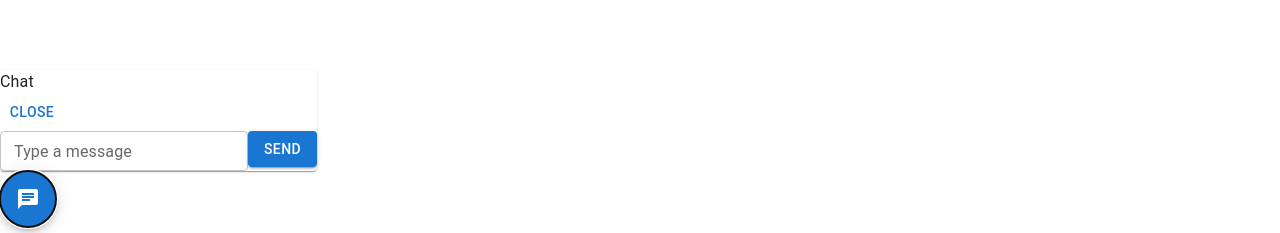
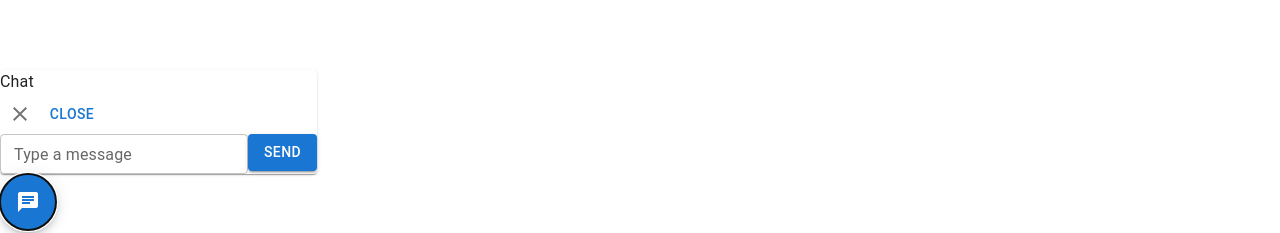
Before and after one commit to itaminul/procurement-reactjs-typescript, a React (Vite) app: page / in a window 1280 px wide. Both pictures are taken after a click on the button 28 px from the left and 428 px from the top of the page. Shown: the part 330-563 px from the top of the page. Built offline with nearby package versions, Linux system fonts and the light colour scheme.

Commit message:
chat box close

```diff
--- a/src/components/layouts/Layout.tsx
+++ b/src/components/layouts/Layout.tsx
@@ -7,8 +7,6 @@ interface props {
 }
 import { Container, Fab, Grid } from "@mui/material";
 import { useSelector } from "react-redux";
-import ChatBoard from "../liveChat/ChatBoard";
-import MessageBox from "../liveChat/MessageBox";
 import Chatbox from "../liveChat/ChatBoard";
 import ChatIcon from "@mui/icons-material/Chat";
 const Layout = ({ children }: props) => {
@@ -41,7 +39,6 @@ const toggleChatbox = () => {
           <Grid>{children}</Grid>
         </Grid>
       </Container>
-      {/* <main style={mainContentStyle}>{children}</main> */}
     </>
   );
 };
--- a/src/components/liveChat/ChatBoard.tsx
+++ b/src/components/liveChat/ChatBoard.tsx
@@ -1,12 +1,9 @@
-import React, { useState } from "react";
+import { useState } from "react";
 import {
-  Box,
   TextField,
   Button,
-  List,
-  ListItem,
-  ListItemText,
   Paper,
+  IconButton,
 } from "@mui/material";
 import './chatBoard.scss'
 
@@ -14,6 +11,8 @@ interface ChatboxProps {
   onClose: () => void;
 }
 
+import SendIcon from "@mui/icons-material/Send";
+import CloseIcon from "@mui/icons-material/Close";
 
 const Chatbox = ({ onClose }: ChatboxProps) => {
   const [message, setMessage] = useState("");
@@ -25,11 +24,15 @@ const Chatbox = ({ onClose }: ChatboxProps) => {
       setMessage("");
     }
   };
+  const [showChatbox, setShowChatbox] = useState(false);
 
   return (
     <Paper className="chatboxContainer">
       <div className="chatboxHeader">
         <div>Chat</div>
+        <IconButton className="chatIcon" onClick={onClose}>
+          {!showChatbox ? <CloseIcon /> : <SendIcon />}
+        </IconButton>
         <Button onClick={onClose}>Close</Button>
       </div>
       <div className="chatboxContent">
@@ -51,29 +54,6 @@ const Chatbox = ({ onClose }: ChatboxProps) => {
         </Button>
       </div>
     </Paper>
-
-    // <Box className="chatboxContainer">
-    //   <List className="messagesContainer">
-    //     {messages.map((msg, index) => (
-    //       <ListItem key={index}>
-    //         <ListItemText primary={msg} />
-    //       </ListItem>
-    //     ))}
-    //   </List>
-    //   <Box className="inputContainer">
-    //     <TextField
-    //       variant="outlined"
-    //       size="small"
-    //       label="Type a message"
-    //       value={message}
-    //       onChange={(e) => setMessage(e.target.value)}
-    //       className="inputField"
-    //     />
-    //     <Button variant="contained" color="primary" onClick={handleSendMessage}>
-    //       Send
-    //     </Button>
-    //   </Box>
-    // </Box>
   );
 };
 
--- a/src/components/liveChat/chatBoard.scss
+++ b/src/components/liveChat/chatBoard.scss
@@ -8,7 +8,7 @@
   text-align: right;
   margin-left: "250px";
 }
-.messagesContainer {
+.messagesContainer2 {
   flex: 1;
   overflow-y: "auto";
   padding: 2;
@@ -18,12 +18,12 @@
   align-items: "center";
   padding: 2;
 }
-.inputField {
+.inputField3 {
   flex: 1;
 }
 //
 
-.chatboxContainer {
+.chatboxContainer2 {
   position: "fixed";
   bottom: 2;
   right: 2;
@@ -34,7 +34,7 @@
   border-radius: "18px";
   box-shadow: "10px 10px 10px blue";
   overflow: "hidden";
-  transition: "transform 0.3s ease-out";
+  transition: "transform 0.3s ease-in-out";
   transform: "translateX(100%)";
 }
 .chatboxHeader {
@@ -45,17 +45,64 @@
   justify-content: "space-between";
   align-items: "center";
 }
-.chatboxContent {
+.chatboxContent2 {
   flex: 1;
   padding: 2;
   overflow-y: "auto";
 }
-.inputContainer {
+.inputContainer2 {
   padding: 2;
   border-top: "1px solid #ccc";
   display: "flex";
 }
-.inputField {
+.inputField2 {
   flex: 1;
   margin-right: 2;
 }
+
+///
+///
+///
+  .chatboxContainer {
+    position: 'fixed';
+    bottom: 2;
+    right: 2;
+    z-index: 1000;
+    transition: 'transform 0.3s ease-in-out';
+    transform: '1000px'
+  }
+  .show {
+    transform: 'translateX(0)';
+  };
+  .chatIcon {
+    position: 'fixed';
+    bottom: 2;
+    right: 2;
+    z-index: 1000;
+  }
+  .chatboxContent {
+    display: 'flex';
+    flex-direction: 'column';
+    height: '300px';
+    width: '300px';
+    border: '1px solid #ccc';
+    border-radius: '4px';
+    overflow: 'hidden';
+  }
+  .messagesContainer {
+    flex: 1;
+    overflow-y: 'auto';
+    padding: 2;
+  }
+  .inputContainer {
+    display: 'flex';
+    align-items: 'center';
+    padding: 2;
+  }
+  .inputField {
+    flex: 1;
+    margin-right: 2
+  }
+  .sendButton {
+    margin-left: 2
+  }
```
Also changed, not shown: src/components/liveChat/MessageBox.tsx (+1 -128 lines).
